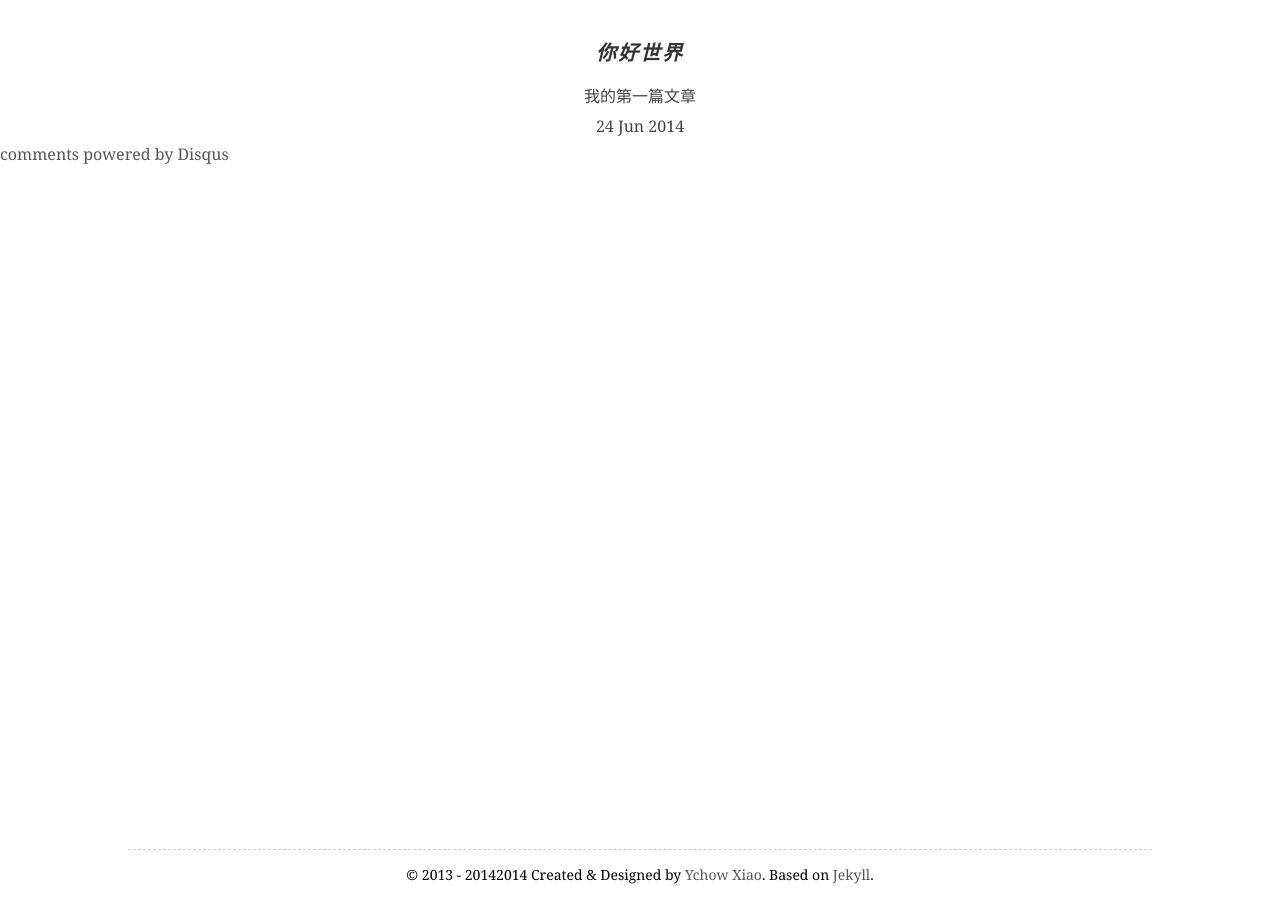
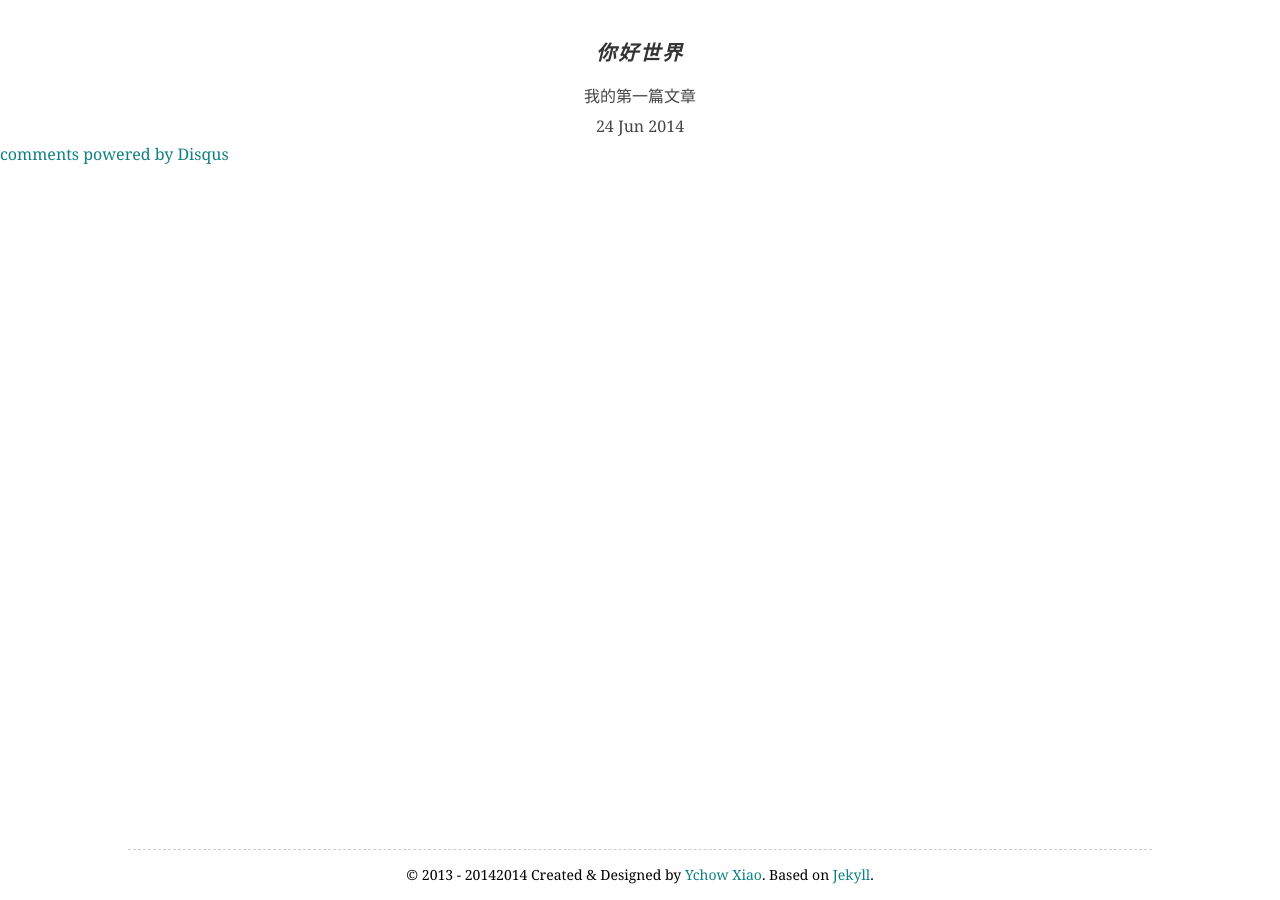
Before and after one commit to kai517/ychowxiao, a Jekyll site: the page built from _posts/2014-06-24-hello-world.html, in a window 1280 px wide. Built offline with Jekyll 4.4.1, drawn with Linux system fonts in a browser that asks for light colours; comment, search, counter and statistics services are not loaded.

Commit message:
Update main.css

```diff
--- a/css/main.css
+++ b/css/main.css
@@ -31,7 +31,7 @@ html {
   -webkit-text-size-adjust: 100%;
   -ms-text-size-adjust: 100%;
 }
-a{color:#108080;}
+
 a:hover,
 a:active {
   outline: 0;
@@ -102,7 +102,7 @@ dl {
 a:link,
 a:visited {
   text-decoration: none;
-  color: #555555;
+  color: #108080;
 }
 a:hover {
   color: #cc3311;
```
